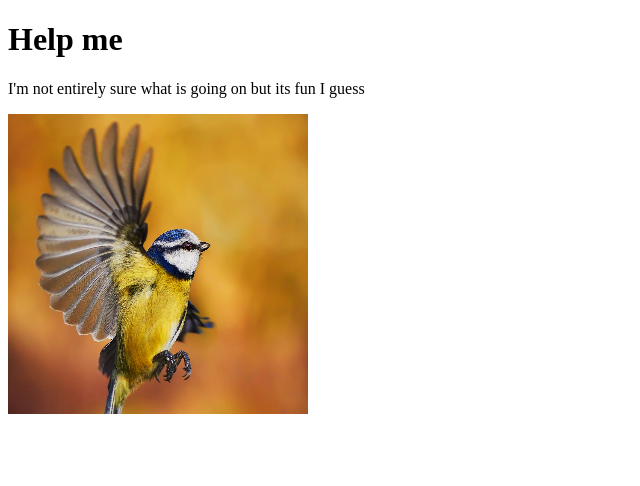
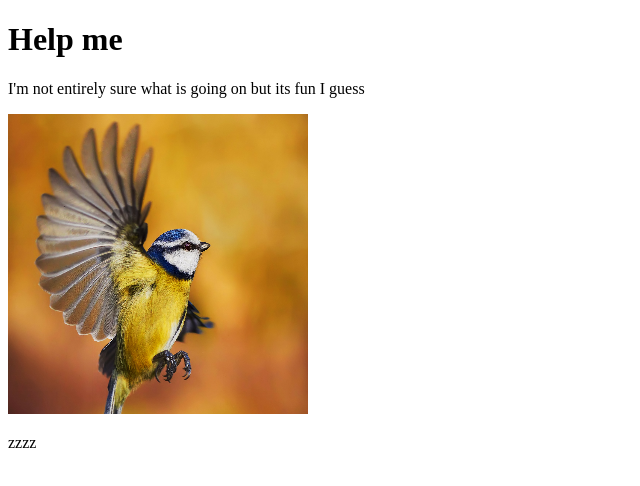
Before and after one commit to OliviaLouise96/Web-project, a plain HTML site: page Draft.html in a window 1280 px wide. Shown: the full height of the page, 0-640 px from the left. Drawn offline with Linux system fonts and the light colour scheme.

Commit message:
Added second paragraph

```diff
--- a/Draft.html
+++ b/Draft.html
@@ -2,3 +2,4 @@
 <h1>Help me</h1>
 <p> I'm not entirely sure what is going on but its fun I guess </p>
 <img src="Bird.JPG">
+<p> zzzz </p>
```
